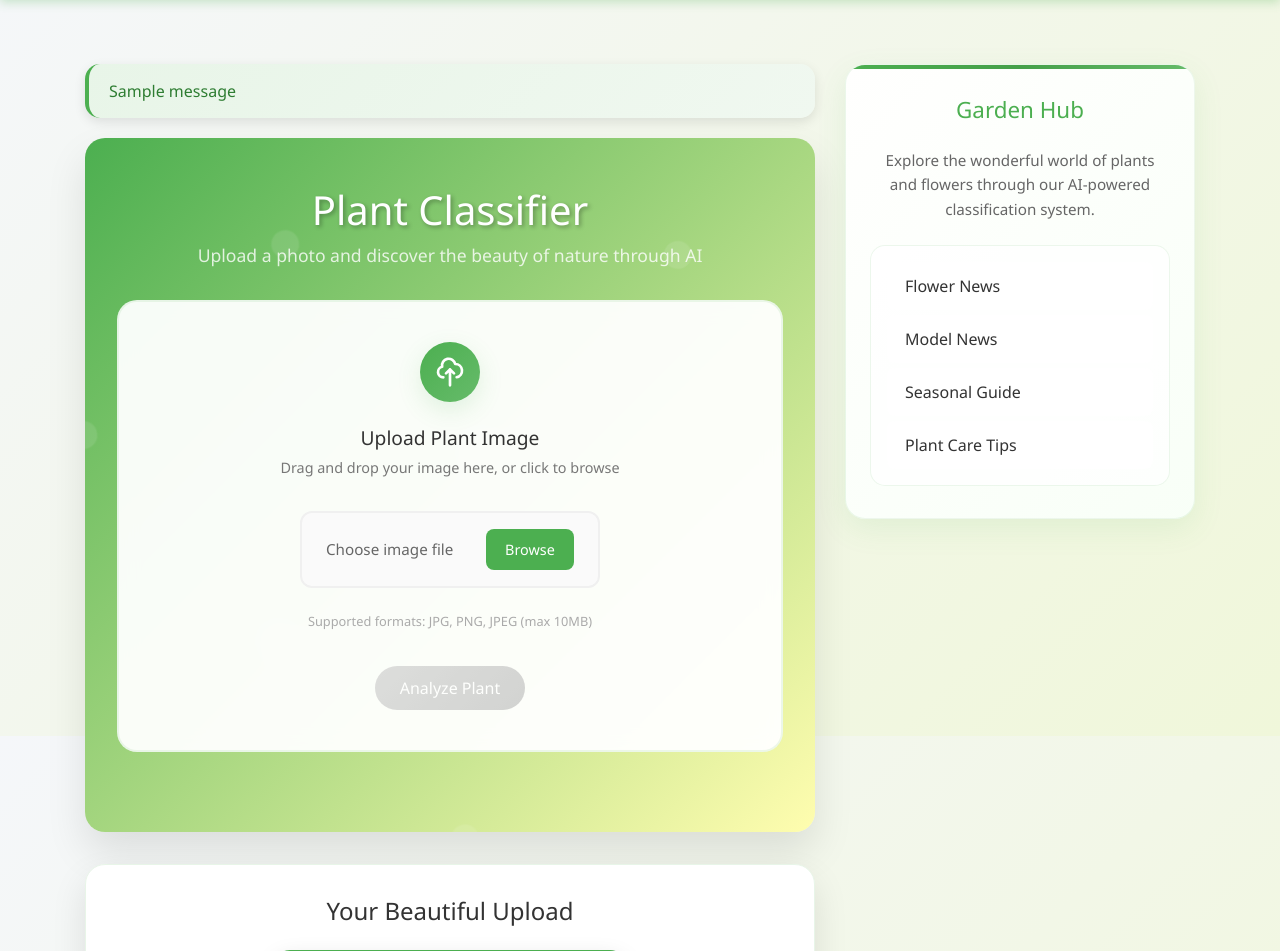
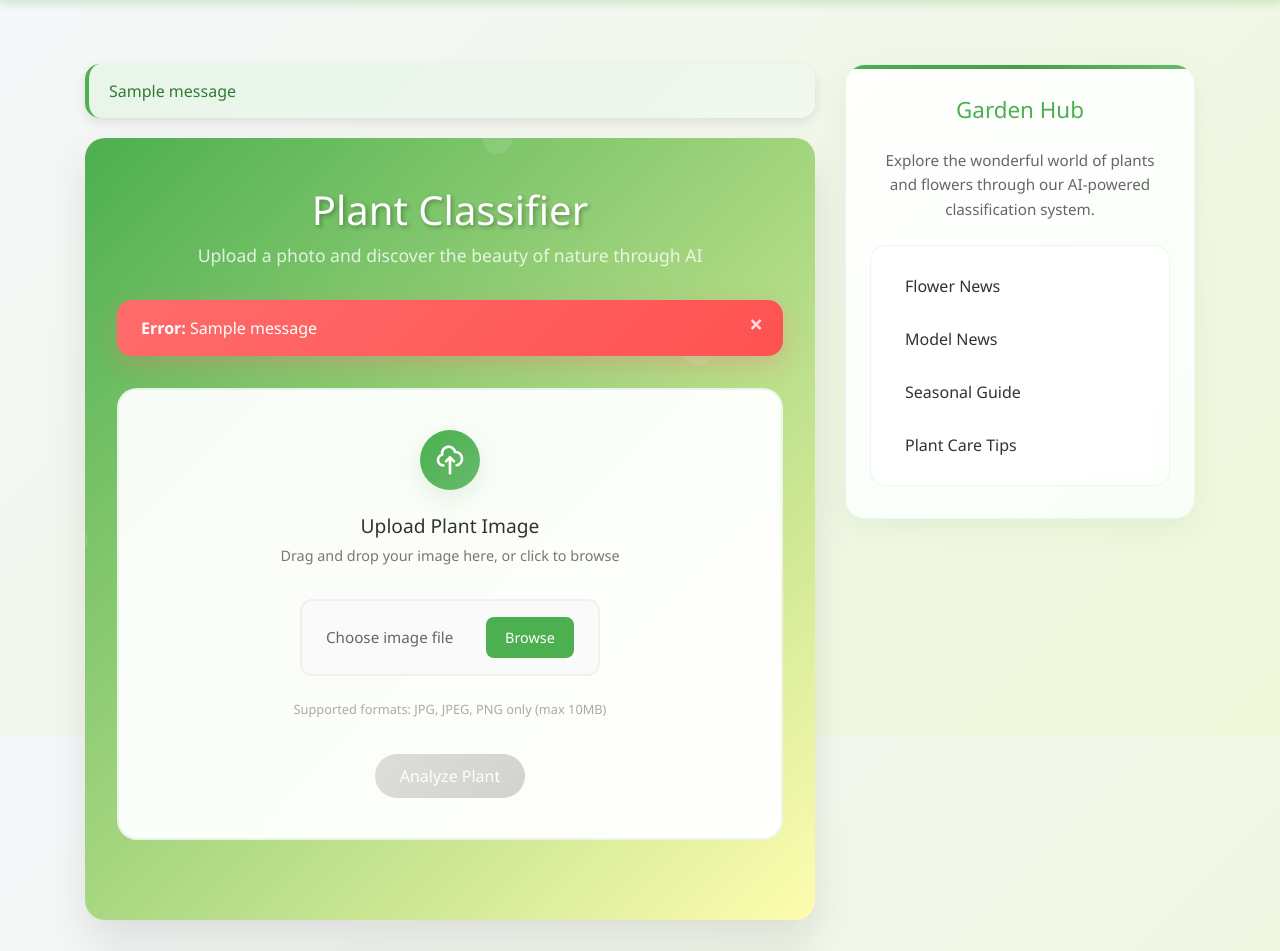
Before and after one commit to BejenaruIoanMatei/AI-PoweredFlowerClassification, a Django app: page / in a window 1280 px wide. Shown: the part 64-1015 px from the top of the page. Run offline with Django 5.2, Linux system fonts and the light colour scheme; a user stored in the database is signed in; tables that the repository leaves empty hold one stand-in row (values such as "Sample post"); grey boxes marked "Sample" are stand-in pictures; one stand-in notice (Sample message) is shown; parts of the project's set-up code (start-up, migrations or seed data) failed here and were passed over; some libraries are stand-ins or nearby versions.

Commit message:
40: Small changes across the app

```diff
--- a/licenta_project/blog/apps.py
+++ b/licenta_project/blog/apps.py
@@ -1,6 +1,10 @@
 from django.apps import AppConfig
-
+from . import keras_utils
 
 class BlogConfig(AppConfig):
     default_auto_field = 'django.db.models.BigAutoField'
     name = 'blog'
+
+    def ready(self):
+        from . import keras_utils
+        dummy_prediction = keras_utils.warm_up_model()
--- a/licenta_project/blog/templates/blog/base.html
+++ b/licenta_project/blog/templates/blog/base.html
@@ -370,7 +370,6 @@
         </div>
       </main>
 
-    <!-- FLOWER NEWS MODAL -->
     <div class="modal fade garden-modal" id="flowerNewsModal" tabindex="-1" role="dialog" aria-labelledby="flowerNewsLabel" aria-hidden="true">
       <div class="modal-dialog modal-dialog-centered" role="document">
         <div class="modal-content">
@@ -483,7 +482,6 @@
       </div>
     </div>
 
-    <!-- SEASONAL GUIDE MODAL -->
     <div class="modal fade garden-modal" id="seasonalGuideModal" tabindex="-1" role="dialog" aria-labelledby="seasonalGuideLabel" aria-hidden="true">
       <div class="modal-dialog modal-dialog-centered" role="document">
         <div class="modal-content">
--- a/licenta_project/blog/templates/blog/classifier.html
+++ b/licenta_project/blog/templates/blog/classifier.html
@@ -46,6 +46,36 @@
     font-size: 1.1rem;
 }
 
+/* ERROR ALERT STYLES */
+.error-alert {
+    background: linear-gradient(135deg, #ff6b6b 0%, #ff5252 100%);
+    color: white;
+    border: none;
+    border-radius: 15px;
+    padding: 1rem 1.5rem;
+    margin: 1rem 0;
+    box-shadow: 0 8px 25px rgba(255, 107, 107, 0.3);
+    position: relative;
+    z-index: 10;
+    animation: errorShake 0.5s ease-out;
+}
+
+.error-alert .close {
+    color: white;
+    opacity: 0.8;
+    text-shadow: none;
+}
+
+.error-alert .close:hover {
+    opacity: 1;
+}
+
+@keyframes errorShake {
+    0%, 100% { transform: translateX(0); }
+    25% { transform: translateX(-5px); }
+    75% { transform: translateX(5px); }
+}
+
 /* MODERN UPLOAD AREA */
 .upload-area {
     background: rgba(255,255,255,0.95);
@@ -72,6 +102,18 @@
     box-shadow: 0 25px 50px rgba(76, 175, 80, 0.12);
 }
 
+.upload-area.error-state {
+    border-color: rgba(255, 107, 107, 0.3);
+    background: rgba(255,248,248,0.95);
+    box-shadow: 0 20px 40px rgba(255, 107, 107, 0.08);
+    animation: errorPulse 0.6s ease-out;
+}
+
+@keyframes errorPulse {
+    0%, 100% { transform: scale(1); }
+    50% { transform: scale(1.02); }
+}
+
 .upload-content {
     position: relative;
     z-index: 2;
@@ -93,6 +135,11 @@
 .upload-area:hover .upload-icon-container {
     transform: scale(1.05);
     box-shadow: 0 12px 30px rgba(76, 175, 80, 0.2);
+}
+
+.upload-area.error-state .upload-icon-container {
+    background: linear-gradient(135deg, #ff6b6b, #ff5252);
+    box-shadow: 0 8px 25px rgba(255, 107, 107, 0.15);
 }
 
 .upload-icon {
@@ -150,6 +197,11 @@
     background: #f0f8f0;
 }
 
+.file-input-custom.error {
+    border-color: #ff6b6b;
+    background: #fff8f8;
+}
+
 .file-input-text {
     color: #666;
     font-size: 0.95rem;
@@ -160,6 +212,11 @@
 
 .file-input-custom.has-file .file-input-text {
     color: #2e7d32;
+    font-weight: 400;
+}
+
+.file-input-custom.error .file-input-text {
+    color: #c62828;
     font-weight: 400;
 }
 
@@ -175,6 +232,10 @@
 
 .file-input-custom:hover .file-input-button {
     background: #45a049;
+}
+
+.file-input-custom.error .file-input-button {
+    background: #ff6b6b;
 }
 
 #id_image {
@@ -606,6 +667,31 @@
   <h1 class="classifier-title">Plant Classifier</h1>
   <p class="classifier-subtitle">Upload a photo and discover the beauty of nature through AI</p>
 
+  <!-- Error Messages Display -->
+  {% if messages %}
+    {% for message in messages %}
+      <div class="alert error-alert alert-dismissible fade show" role="alert">
+        <strong>Error:</strong> {{ message }}
+        <button type="button" class="close" data-dismiss="alert" aria-label="Close">
+          <span aria-hidden="true">&times;</span>
+        </button>
+      </div>
+    {% endfor %}
+  {% endif %}
+
+  <!-- Form Errors Display -->
+  {% if form.image.errors %}
+    <div class="alert error-alert alert-dismissible fade show" role="alert">
+      <strong>File Error:</strong>
+      {% for error in form.image.errors %}
+        {{ error }}
+      {% endfor %}
+      <button type="button" class="close" data-dismiss="alert" aria-label="Close">
+        <span aria-hidden="true">&times;</span>
+      </button>
+    </div>
+  {% endif %}
+
   <div class="upload-area text-center" id="uploadArea">
     <div class="upload-content">
       <div class="upload-icon-container">
@@ -624,12 +710,18 @@
             <div class="file-input-custom" id="fileInputCustom">
               <span class="file-input-text" id="fileInputText">Choose image file</span>
               <span class="file-input-button">Browse</span>
-              {{ form.image }}
+              <!-- Updated accept attribute to only allow JPG, JPEG, PNG -->
+              <input type="file"
+                     name="image"
+                     id="id_image"
+                     accept=".jpg,.jpeg,.png,image/jpeg,image/png"
+                     required>
             </div>
           </div>
 
           <div class="upload-formats">
-            Supported formats: JPG, PNG, JPEG (max 10MB)
+            <!-- Updated supported formats text -->
+            Supported formats: JPG, JPEG, PNG only (max 10MB)
           </div>
 
           <div class="image-preview" id="imagePreview" style="display: none;">
@@ -737,6 +829,10 @@
     const previewImg = document.getElementById('previewImg');
     const analyzeBtn = document.getElementById('analyzeBtn');
 
+    // Valid file types - updated to match server validation
+    const validTypes = ['image/jpeg', 'image/jpg', 'image/png'];
+    const validExtensions = ['.jpg', '.jpeg', '.png'];
+
     if (!fileInput || !fileInputCustom || !uploadArea) {
         return;
     }
@@ -762,12 +858,14 @@
         const files = e.dataTransfer.files;
         if (files.length > 0) {
             const file = files[0];
-            if (file.type.startsWith('image/')) {
+            if (isValidFileType(file)) {
                 const dt = new DataTransfer();
                 dt.items.add(file);
                 fileInput.files = dt.files;
 
                 handleFileSelect(file);
+            } else {
+                showFileError('Please select a valid image file (JPG, JPEG, or PNG).');
             }
         }
     });
@@ -797,26 +895,63 @@
         }
     }
 
+    function isValidFileType(file) {
+        // Check MIME type
+        if (!validTypes.includes(file.type)) {
+            return false;
+        }
+
+        // Check file extension
+        const fileName = file.name.toLowerCase();
+        const hasValidExtension = validExtensions.some(ext => fileName.endsWith(ext));
+
+        return hasValidExtension;
+    }
+
+    function showFileError(message) {
+        // Remove error state first
+        uploadArea.classList.remove('error-state');
+        fileInputCustom.classList.remove('error');
+
+        // Add error state with animation
+        setTimeout(() => {
+            uploadArea.classList.add('error-state');
+            fileInputCustom.classList.add('error');
+            fileInputText.textContent = message;
+        }, 100);
+
+        // Reset after 3 seconds
+        setTimeout(() => {
+            resetUploadArea();
+        }, 3000);
+    }
+
     function handleFileSelect(file) {
         if (!file) {
             resetUploadArea();
             return;
         }
 
-        if (!file.type.startsWith('image/')) {
-            alert('Please select a valid image file.');
-            resetUploadArea();
+        // Validate file type
+        if (!isValidFileType(file)) {
+            showFileError('Invalid format. Only JPG, JPEG, and PNG files are allowed.');
+            // Clear the file input
+            fileInput.value = '';
             return;
         }
 
+        // Validate file size (10MB limit)
         if (file.size > 10 * 1024 * 1024) {
-            alert('File size must be less than 10MB.');
-            resetUploadArea();
+            showFileError('File size must be less than 10MB.');
+            fileInput.value = '';
             return;
         }
 
+        // File is valid
         fileInputText.textContent = file.name;
+        fileInputCustom.classList.remove('error');
         fileInputCustom.classList.add('has-file');
+        uploadArea.classList.remove('error-state');
         analyzeBtn.disabled = false;
 
         if (imagePreview && previewImg) {
@@ -831,12 +966,28 @@
 
     function resetUploadArea() {
         fileInputText.textContent = 'Choose image file';
-        fileInputCustom.classList.remove('has-file');
+        fileInputCustom.classList.remove('has-file', 'error');
+        uploadArea.classList.remove('error-state');
         if (imagePreview) {
             imagePreview.style.display = 'none';
         }
         analyzeBtn.disabled = true;
     }
+
+    document.getElementById('uploadForm').addEventListener('submit', function(e) {
+        const file = fileInput.files[0];
+        if (!file) {
+            e.preventDefault();
+            showFileError('Please select a file before uploading.');
+            return;
+        }
+
+        if (!isValidFileType(file)) {
+            e.preventDefault();
+            showFileError('Invalid file format. Only JPG, JPEG, and PNG are allowed.');
+            return;
+        }
+    });
 });
 </script>
 
--- a/licenta_project/blog/templates/blog/home.html
+++ b/licenta_project/blog/templates/blog/home.html
@@ -137,7 +137,6 @@
     {% for post in posts %}
       <article class="card mb-4 shadow-sm">
         <div class="row no-gutters">
-          <!-- Imagine postare dacă există -->
           {% if post.image_post %}
             <div class="col-md-4">
               <img src="{{ post.image_post.url }}" class="img-fluid rounded-left h-100 w-100 object-fit-cover" alt="Post image" />
--- a/licenta_project/blog/views.py
+++ b/licenta_project/blog/views.py
@@ -1,3 +1,4 @@
+# blog views.py
 from django.shortcuts import render, get_object_or_404
 from django.contrib.auth.models import User
 from django.urls import reverse_lazy
@@ -62,7 +63,6 @@
                 )
         except Flower.DoesNotExist:
             print(f"Floarea cu numele '{normalized}' nu a fost gasita in db.")
-        # =============================
 
         return response
 
--- a/licenta_project/virtual_garden/templates/virtual_garden/user_garden.html
+++ b/licenta_project/virtual_garden/templates/virtual_garden/user_garden.html
@@ -375,7 +375,7 @@
   <header class="site-header">
     <nav class="navbar navbar-expand-md navbar-dark bg-steel fixed-top">
       <div class="container">
-        <a class="navbar-brand navbar-brand-enhanced mr-4" href="{% url 'blog-home' %}">Florli</a>
+        <a class="navbar-brand navbar-brand-enhanced mr-4" href="{% url 'blog-classifier' %}">Florli</a>
         <button class="navbar-toggler" type="button" data-toggle="collapse" data-target="#navbarToggle">
           <span class="navbar-toggler-icon"></span>
         </button>
--- a/licenta_project/virtual_garden/templates/virtual_garden/virtual_garden.html
+++ b/licenta_project/virtual_garden/templates/virtual_garden/virtual_garden.html
@@ -446,7 +446,7 @@
     <header class="site-header">
       <nav class="navbar navbar-expand-md navbar-dark bg-steel fixed-top">
         <div class="container">
-          <a class="navbar-brand navbar-brand-enhanced mr-4" href="{%url 'blog-home'%}">Florli</a>
+          <a class="navbar-brand navbar-brand-enhanced mr-4" href="{%url 'blog-classifier'%}">Florli</a>
           <button
             class="navbar-toggler"
             type="button"
--- a/licenta_project/virtual_garden/views.py
+++ b/licenta_project/virtual_garden/views.py
@@ -36,7 +36,7 @@
     garden, _ = VirtualGarden.objects.get_or_create(user=user)
 
     slots = []
-    for i in range(18):
+    for i in range(13):
         slot, _ = GardenSlot.objects.get_or_create(garden=garden, slot_index=i)
         slots.append(slot)
 
@@ -49,7 +49,7 @@
         {
             'flower': gf.flower,
             'unlocked': gf.unlocked,
-            'available_for_planting': gf.unlocked and gf.flower.id not in planted_flower_ids  # Disponibil pentru plantare
+            'available_for_planting': gf.unlocked and gf.flower.id not in planted_flower_ids
         }
         for gf in garden_flowers_qs
     ]
```
Also changed, not shown: licenta_project/blog/keras_utils.py (+12 -4 lines), licenta_project/blog/models.py (+12 -1 lines), licenta_project/blog/migrations/0004_alter_imageclassification_image.py (added).
